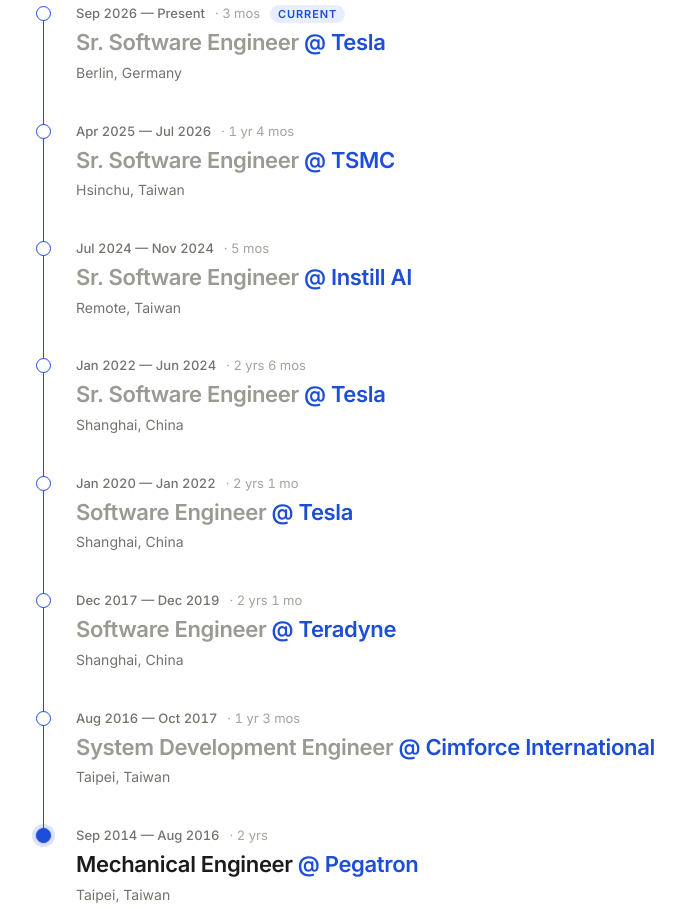
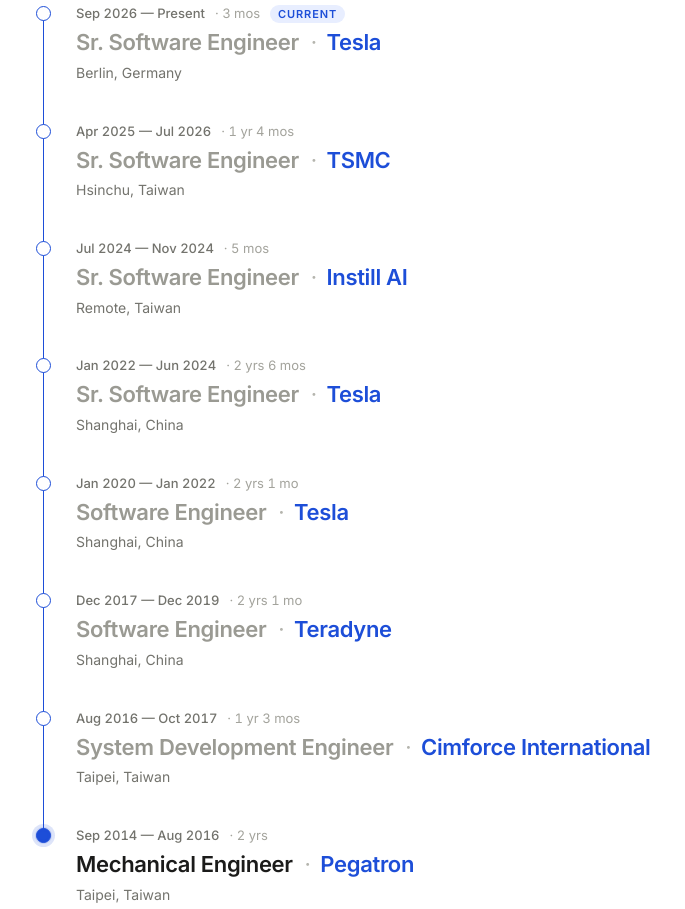
Before and after one commit to joremysh/joremysh.github.io, a plain HTML site: page index.html in a window 1280 px wide. Shown: the part 1438-2347 px from the top of the page, without its empty margins (188-873 px from the left). Drawn offline with Linux system fonts and the light colour scheme.

Commit message:
Separate title and company with a dot instead of @
On narrow screens the company moves to its own line without the dot.

Co-Authored-By: Claude Opus 5.5 <noreply@anthropic.com>
Claude-Session: https://claude.ai/code/session_011ZMknxeYo887eKAN4enyJF

```diff
--- a/index.html
+++ b/index.html
@@ -143,7 +143,8 @@
     .tl-dur:not(:empty)::before { content: "· "; }
     .tl-badge { font-size: 10px; letter-spacing: 0.14em; line-height: 18px; padding: 0 8px; border: 1px solid var(--accent); border-radius: 999px; }
     .tl-title { font: 600 clamp(19px, 2.8vw, 23px)/1.3 var(--mono); letter-spacing: -0.01em; color: var(--muted); margin: 6px 0 6px; transition: color .25s; }
-    .tl-at { color: var(--accent); }
+    .tl-at { color: var(--accent); white-space: nowrap; }
+    .tl-sep { margin: 0 0.45em 0 0.3em; color: var(--dim); font-weight: 400; }
     .tl-item.is-active .tl-title, .tl-wrap:not(.is-live) .tl-title { color: #f2f6f3; }
     .tl-where { font: 13px var(--mono); letter-spacing: 0.04em; color: var(--dim); margin: 0; }
     .nav-progress { position: absolute; left: 0; bottom: -1px; width: 100%; height: 2px; background: var(--accent); box-shadow: 0 0 8px var(--accent); transform-origin: 0 50%; transform: scaleX(var(--sp, 0)); pointer-events: none; }
@@ -195,6 +196,8 @@
       .about { grid-template-columns: 1fr; gap: 32px; }
       .card { padding: 22px; }
       .tl-item { padding-left: 32px; }
+      .tl-at { display: block; }
+      .tl-sep { display: none; }
       .links { grid-template-columns: 1fr; }
     }
 
@@ -302,7 +305,8 @@
     .tl-dur:not(:empty)::before { content: "· "; }
     .tl-badge { font-size: 11px; font-weight: 600; text-transform: uppercase; letter-spacing: 0.08em; line-height: 18px; padding: 0 8px; color: var(--accent); background: #e8eeff; border-radius: 999px; }
     .tl-title { font-size: clamp(19px, 2.6vw, 22px); line-height: 1.3; font-weight: 600; letter-spacing: -0.015em; color: #9a9a93; margin: 4px 0 4px; transition: color .25s; }
-    .tl-at { color: var(--accent); }
+    .tl-at { color: var(--accent); white-space: nowrap; }
+    .tl-sep { margin: 0 0.45em 0 0.3em; color: #b5b5ae; font-weight: 400; }
     .tl-item.is-active .tl-title, .tl-wrap:not(.is-live) .tl-title { color: var(--text); }
     .tl-where { font-size: 14px; color: var(--muted); margin: 0; }
     .nav-progress { position: absolute; left: 0; bottom: -1px; width: 100%; height: 2px; background: var(--accent); transform-origin: 0 50%; transform: scaleX(var(--sp, 0)); pointer-events: none; }
@@ -335,6 +339,8 @@
       .stats { grid-template-columns: repeat(2, 1fr); }
       .skills { grid-template-columns: 1fr; }
       .tl-item { padding-left: 32px; }
+      .tl-at { display: block; }
+      .tl-sep { display: none; }
     }
 
     /* Theme toggle */
@@ -467,49 +473,49 @@
           <li class="tl-item is-current" data-start="2026-09">
             <span class="tl-node" aria-hidden="true"></span>
             <div class="tl-meta"><span class="tl-date">Sep 2026 — Present</span><span class="tl-dur">3 mos</span><span class="tl-badge">Current</span></div>
-            <h3 class="tl-title">Sr. Software Engineer <span class="tl-at">@&nbsp;Tesla</span></h3>
+            <h3 class="tl-title">Sr. Software Engineer <span class="tl-at"><span class="tl-sep" aria-hidden="true">·</span>Tesla</span></h3>
             <p class="tl-where">Berlin, Germany</p>
           </li>
           <li class="tl-item" data-start="2025-04" data-end="2026-07">
             <span class="tl-node" aria-hidden="true"></span>
             <div class="tl-meta"><span class="tl-date">Apr 2025 — Jul 2026</span><span class="tl-dur">1 yr 4 mos</span></div>
-            <h3 class="tl-title">Sr. Software Engineer <span class="tl-at">@&nbsp;TSMC</span></h3>
+            <h3 class="tl-title">Sr. Software Engineer <span class="tl-at"><span class="tl-sep" aria-hidden="true">·</span>TSMC</span></h3>
             <p class="tl-where">Hsinchu, Taiwan</p>
           </li>
           <li class="tl-item" data-start="2024-07" data-end="2024-11">
             <span class="tl-node" aria-hidden="true"></span>
             <div class="tl-meta"><span class="tl-date">Jul 2024 — Nov 2024</span><span class="tl-dur">5 mos</span></div>
-            <h3 class="tl-title">Sr. Software Engineer <span class="tl-at">@&nbsp;Instill&nbsp;AI</span></h3>
+            <h3 class="tl-title">Sr. Software Engineer <span class="tl-at"><span class="tl-sep" aria-hidden="true">·</span>Instill&nbsp;AI</span></h3>
             <p class="tl-where">Remote, Taiwan</p>
           </li>
           <li class="tl-item" data-start="2022-01" data-end="2024-06">
             <span class="tl-node" aria-hidden="true"></span>
             <div class="tl-meta"><span class="tl-date">Jan 2022 — Jun 2024</span><span class="tl-dur">2 yrs 6 mos</span></div>
-            <h3 class="tl-title">Sr. Software Engineer <span class="tl-at">@&nbsp;Tesla</span></h3>
+            <h3 class="tl-title">Sr. Software Engineer <span class="tl-at"><span class="tl-sep" aria-hidden="true">·</span>Tesla</span></h3>
             <p class="tl-where">Shanghai, China</p>
           </li>
           <li class="tl-item" data-start="2020-01" data-end="2022-01">
             <span class="tl-node" aria-hidden="true"></span>
             <div class="tl-meta"><span class="tl-date">Jan 2020 — Jan 2022</span><span class="tl-dur">2 yrs 1 mo</span></div>
-            <h3 class="tl-title">Software Engineer <span class="tl-at">@&nbsp;Tesla</span></h3>
+            <h3 class="tl-title">Software Engineer <span class="tl-at"><span class="tl-sep" aria-hidden="true">·</span>Tesla</span></h3>
             <p class="tl-where">Shanghai, China</p>
           </li>
           <li class="tl-item" data-start="2017-12" data-end="2019-12">
             <span class="tl-node" aria-hidden="true"></span>
             <div class="tl-meta"><span class="tl-date">Dec 2017 — Dec 2019</span><span class="tl-dur">2 yrs 1 mo</span></div>
-            <h3 class="tl-title">Software Engineer <span class="tl-at">@&nbsp;Teradyne</span></h3>
+            <h3 class="tl-title">Software Engineer <span class="tl-at"><span class="tl-sep" aria-hidden="true">·</span>Teradyne</span></h3>
             <p class="tl-where">Shanghai, China</p>
           </li>
           <li class="tl-item" data-start="2016-08" data-end="2017-10">
             <span class="tl-node" aria-hidden="true"></span>
             <div class="tl-meta"><span class="tl-date">Aug 2016 — Oct 2017</span><span class="tl-dur">1 yr 3 mos</span></div>
-            <h3 class="tl-title">System Development Engineer <span class="tl-at">@&nbsp;Cimforce&nbsp;International</span></h3>
+            <h3 class="tl-title">System Development Engineer <span class="tl-at"><span class="tl-sep" aria-hidden="true">·</span>Cimforce&nbsp;International</span></h3>
             <p class="tl-where">Taipei, Taiwan</p>
           </li>
           <li class="tl-item" data-start="2014-09" data-end="2016-08">
             <span class="tl-node" aria-hidden="true"></span>
             <div class="tl-meta"><span class="tl-date">Sep 2014 — Aug 2016</span><span class="tl-dur">2 yrs</span></div>
-            <h3 class="tl-title">Mechanical Engineer <span class="tl-at">@&nbsp;Pegatron</span></h3>
+            <h3 class="tl-title">Mechanical Engineer <span class="tl-at"><span class="tl-sep" aria-hidden="true">·</span>Pegatron</span></h3>
             <p class="tl-where">Taipei, Taiwan</p>
           </li>
         </ol>
```
